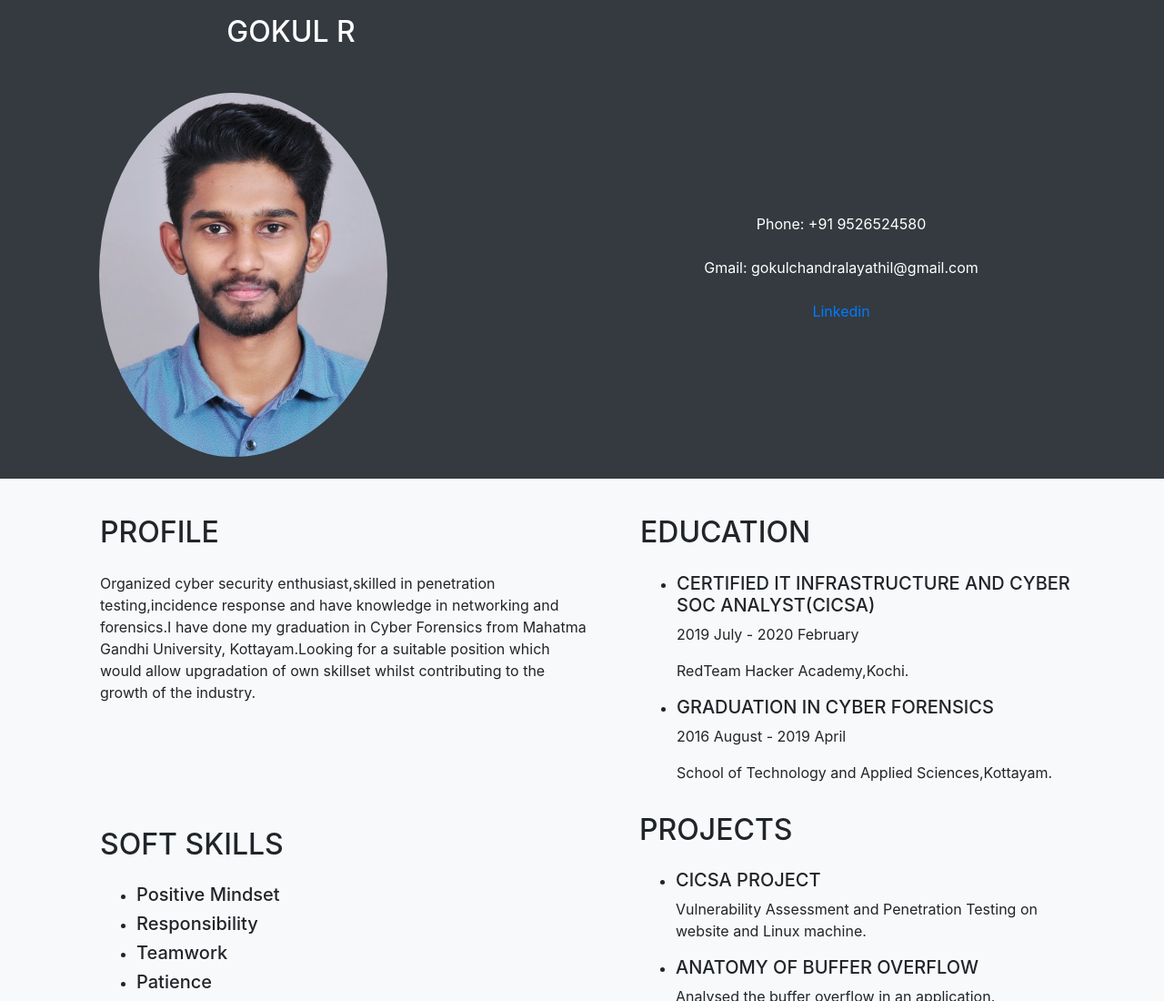
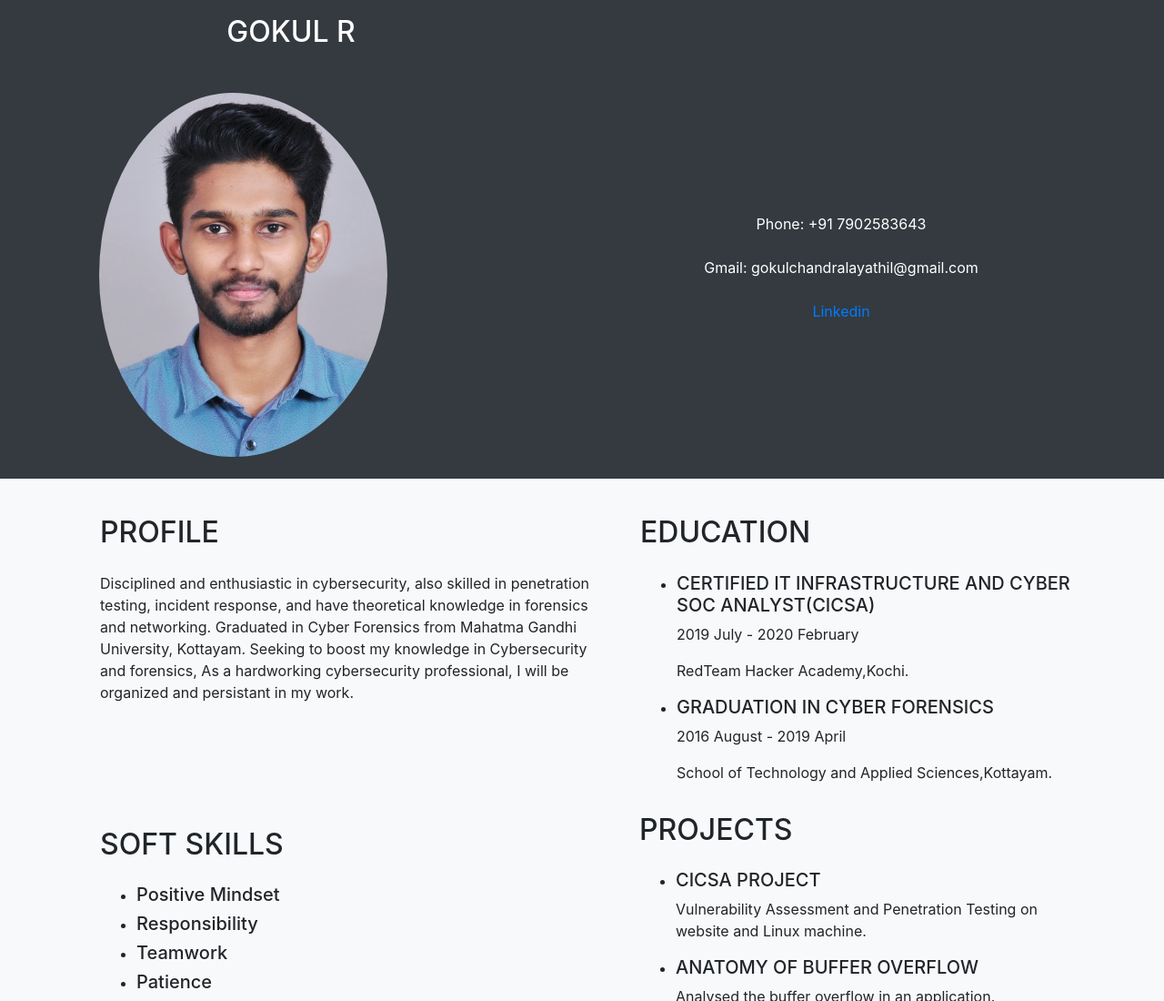
Before and after one commit to P3n3trat3r/Static-Website, a plain HTML site: page index.html in a window 1280 px wide. Shown: the top 1100 px of the page at 91% size. Drawn offline with nearby package versions, Linux system fonts and the light colour scheme.

Commit message:
Update index.html

```diff
--- a/index.html
+++ b/index.html
@@ -26,7 +26,7 @@
                    <img src="39kb.jpg" alt="" class="img-fluid rounded-circle pl-4">
                </div>
                <div class="col-md-6 text-white text-center">
-                   <p>Phone: +91 9526524580<br><br>Gmail: gokulchandralayathil@gmail.com<br><br><a href="https://www.linkedin.com/in/gokul-r-3a016b19a/">Linkedin</a></p>
+                   <p>Phone: +91 7902583643<br><br>Gmail: gokulchandralayathil@gmail.com<br><br><a href="https://www.linkedin.com/in/gokul-r-3a016b19a/">Linkedin</a></p>
 
                </div>
            </div>
@@ -37,7 +37,7 @@
            <div class="row">
                <div class="col-md-6 ml-4 p-3">
                    <h2>PROFILE</h2>
-                   <p class="pt-3">Organized cyber security enthusiast,skilled in penetration testing,incidence response and have knowledge in networking and forensics.I have done my graduation in Cyber Forensics from Mahatma Gandhi University, Kottayam.Looking for a suitable position which would allow upgradation of own skillset whilst contributing to the growth of the industry. </p>
+                   <p class="pt-3">Disciplined and enthusiastic in cybersecurity, also skilled in penetration testing, incident response, and have theoretical knowledge in forensics and networking. Graduated in Cyber Forensics from Mahatma Gandhi University, Kottayam. Seeking to boost my knowledge in Cybersecurity and forensics, As a hardworking cybersecurity professional, I will be organized and persistant in my work.</p>
                </div>
                <div class="col-xl ml-4 p-3">
                 <h2>EDUCATION</h2>
```
